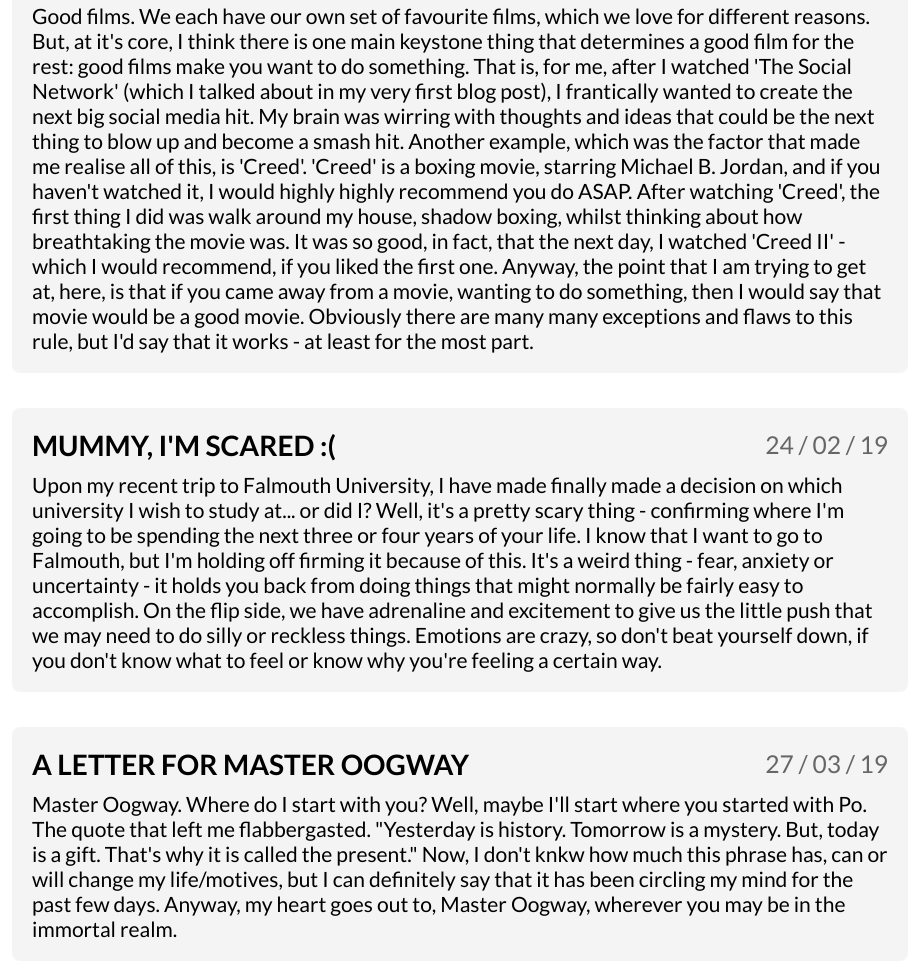
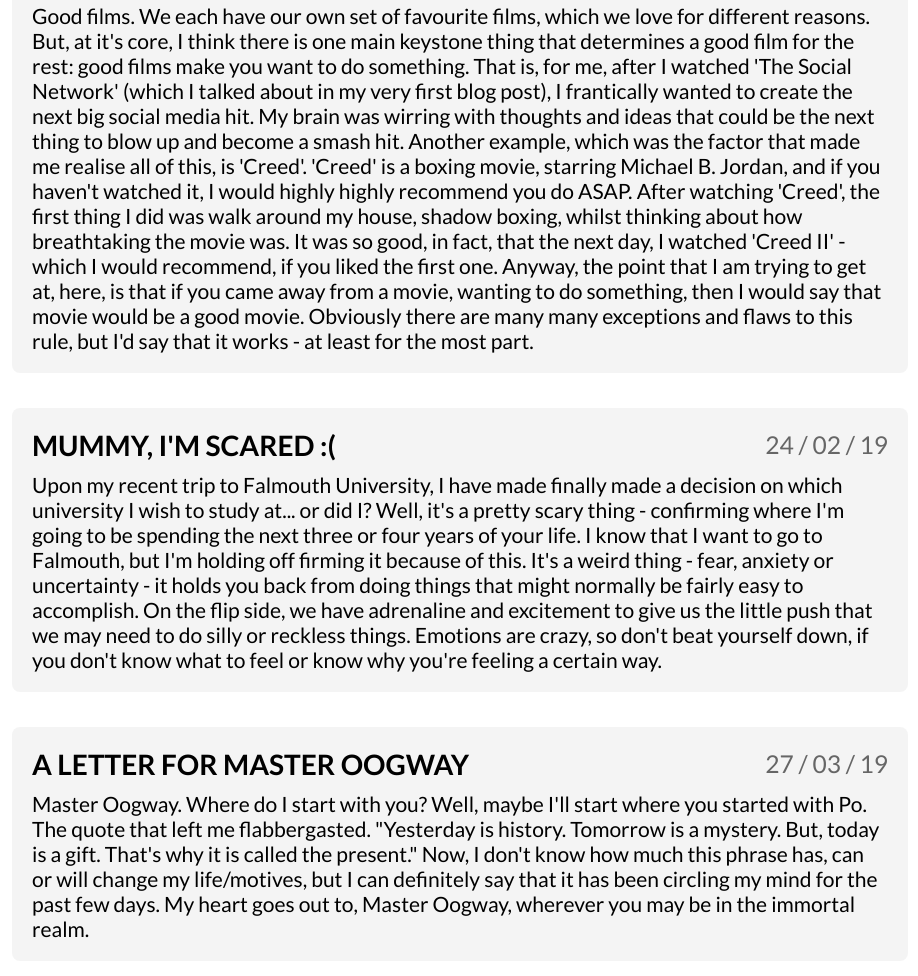
Before and after one commit to dayluke/blog, a plain HTML site: page index.html in a window 1280 px wide. Shown: the part 2101-3077 px from the top of the page, without its empty margins (180-1098 px from the left). Drawn offline with Linux system fonts and the light colour scheme; a script that the page names is missing.

Commit message:
Update index.html

```diff
--- a/index.html
+++ b/index.html
@@ -148,8 +148,8 @@
                 <div class="desc">
                     Master Oogway. Where do I start with you? Well, maybe I'll start where you started with Po. The quote that
                     left me flabbergasted. "Yesterday is history. Tomorrow is a mystery. But, today is a gift. That's why it is
-                    called the present." Now, I don't knkw how much this phrase has, can or will change my life/motives, but I
-                    can definitely say that it has been circling my mind for the past few days. Anyway, my heart goes out to,
+                    called the present." Now, I don't know how much this phrase has, can or will change my life/motives, but I
+                    can definitely say that it has been circling my mind for the past few days. My heart goes out to,
                     Master Oogway, wherever you may be in the immortal realm.
 
 
```
